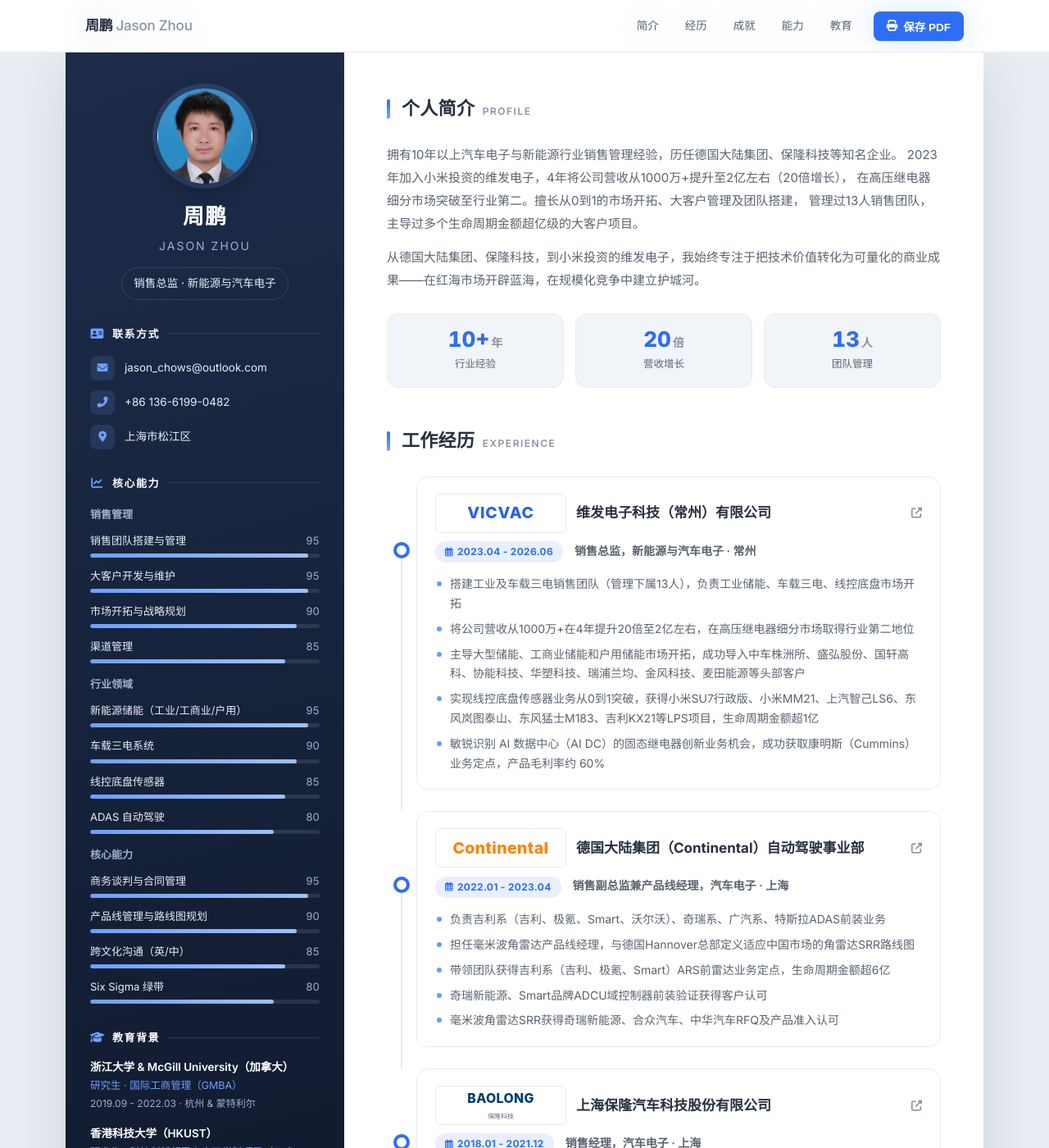
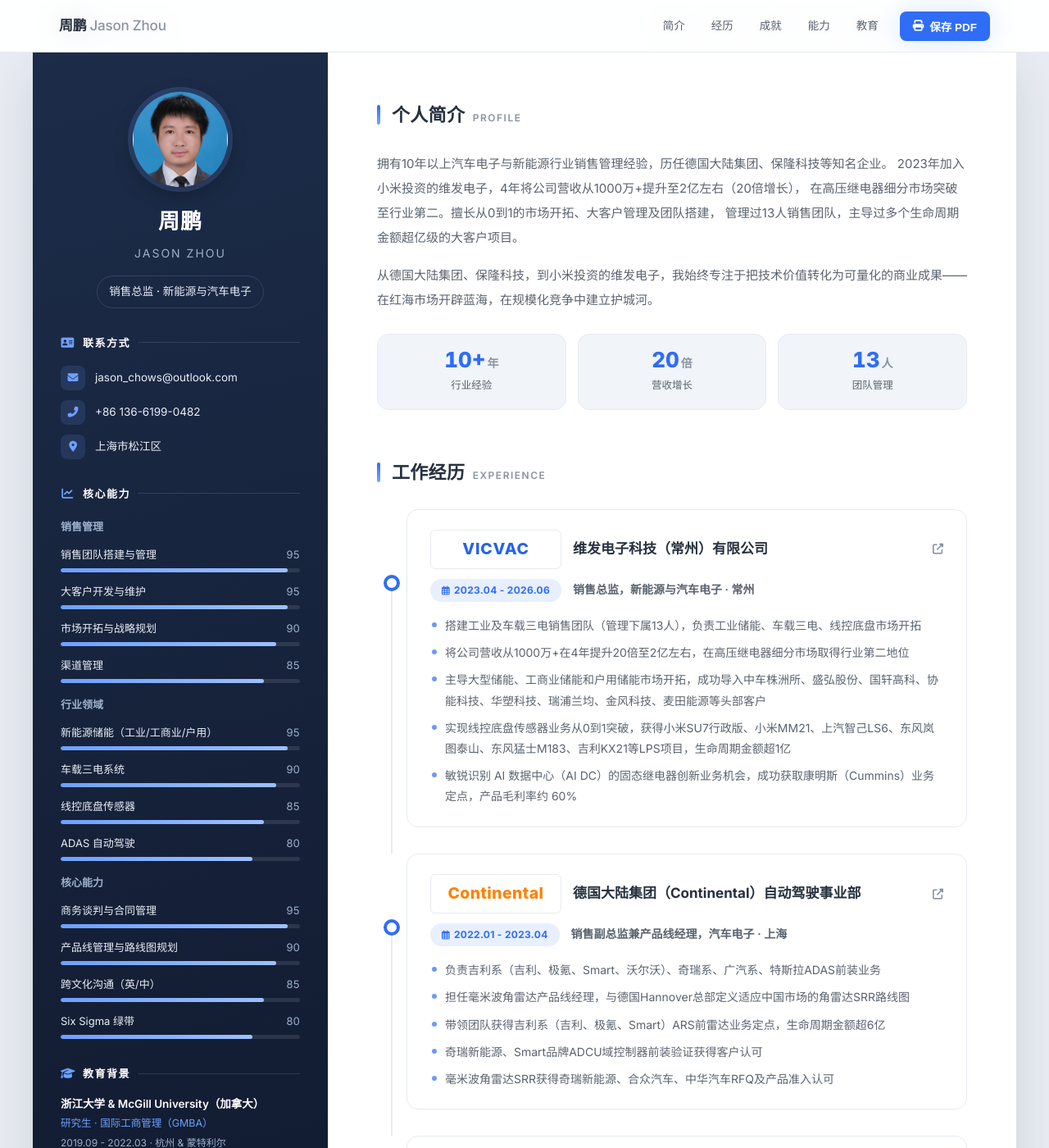
Before and after one commit to ZJU-Jason/ZJU-Jason.github.io, a Jekyll site: the page built from index.html, in a window 1280 px wide and 1400 px high. Shown: the whole window at 82% size. Built offline with Jekyll 4.4.1, drawn with Linux system fonts in a browser that asks for light colours.

Commit message:
Update assets/css/style.css

```diff
--- a/assets/css/style.css
+++ b/assets/css/style.css
@@ -44,7 +44,7 @@
 body {
   font-family: var(--font-sans);
   font-size: 15px;
-  line-height: 1.7;
+  line-height: 1.85;
   color: var(--text);
   background: var(--page-bg);
   -webkit-font-smoothing: antialiased;
@@ -72,7 +72,7 @@
 .site-header.scrolled { box-shadow: 0 1px 12px rgba(16, 23, 42, 0.07); }
 
 .nav-inner {
-  max-width: 1120px; margin: 0 auto; padding: 0 24px;
+  max-width: 1200px; margin: 0 auto; padding: 0 32px;
   height: 100%; display: flex; align-items: center; justify-content: space-between;
 }
 .nav-logo { font-size: 17px; font-weight: 700; color: var(--text); letter-spacing: -0.2px; }
@@ -102,11 +102,11 @@
    CV 纸张容器
    ============================================= */
 .cv-page {
-  max-width: 1120px; margin: 0 auto;
+  max-width: 1200px; margin: 0 auto;
   background: var(--paper);
   box-shadow: var(--shadow-page);
   display: grid;
-  grid-template-columns: 340px 1fr;
+  grid-template-columns: 360px 1fr;
   align-items: start;
   margin-top: var(--nav-height);
   min-height: calc(100vh - var(--nav-height));
@@ -118,7 +118,7 @@
 .cv-sidebar {
   background: var(--sb-bg);
   color: var(--sb-text);
-  padding: 44px 30px 38px;
+  padding: 48px 34px 42px;
   position: sticky; top: var(--nav-height);
   align-self: flex-start;
   min-height: calc(100vh - var(--nav-height));
@@ -181,9 +181,9 @@
 /* =============================================
    右侧主内容
    ============================================= */
-.cv-main { padding: 50px 52px 56px; }
+.cv-main { padding: 56px 60px 64px; }
 
-.cv-section { margin-bottom: 46px; }
+.cv-section { margin-bottom: 56px; }
 .cv-section:last-child { margin-bottom: 0; }
 
 .cv-sec-head { display: flex; align-items: center; gap: 14px; margin-bottom: 24px; }
@@ -192,7 +192,7 @@
 .cv-sec-en { font-size: 12px; font-weight: 600; letter-spacing: 1.5px; color: var(--text-3); text-transform: uppercase; margin-left: 4px; }
 
 /* 个人简介 */
-.cv-summary { font-size: 15px; line-height: 1.85; color: var(--text-2); margin-bottom: 14px; }
+.cv-summary { font-size: 15px; line-height: 2.0; color: var(--text-2); margin-bottom: 16px; }
 .cv-summary:last-of-type { margin-bottom: 0; }
 .cv-stats { display: flex; gap: 14px; margin-top: 26px; }
 .cv-stat {
@@ -206,10 +206,10 @@
 /* =============================================
    工作经历（时间线 + 期段内嵌）
    ============================================= */
-.exp-list { display: flex; flex-direction: column; gap: 26px; }
+.exp-list { display: flex; flex-direction: column; gap: 32px; }
 .exp-item { position: relative; padding-left: 36px; }
 .exp-item::before {
-  content: ""; position: absolute; left: 17px; top: 80px; bottom: -26px;
+  content: ""; position: absolute; left: 17px; top: 80px; bottom: -32px;
   width: 2px; background: var(--line);
 }
 .exp-item:last-child::before { display: none; }
@@ -219,10 +219,10 @@
 }
 .exp-body {
   background: var(--paper); border: 1px solid var(--line); border-radius: var(--radius);
-  padding: 20px 22px; transition: box-shadow 0.3s ease, transform 0.3s ease, border-color 0.3s ease;
+  padding: 24px 28px; transition: box-shadow 0.3s ease, transform 0.3s ease, border-color 0.3s ease;
 }
 .exp-body:hover { box-shadow: var(--shadow-card); transform: translateY(-2px); border-color: #d6e2fb; }
-.exp-top { display: flex; align-items: center; gap: 12px; flex-wrap: wrap; }
+.exp-top { display: flex; align-items: center; gap: 14px; flex-wrap: wrap; }
 .exp-logo {
   width: 160px; height: 48px; flex: none; object-fit: contain;
   background: #fff; border: 1px solid var(--line); border-radius: 6px; padding: 3px 6px;
@@ -230,17 +230,17 @@
 .exp-company { font-size: 17px; font-weight: 700; color: var(--text); flex: 1; min-width: 0; }
 .exp-link { color: var(--text-3); font-size: 13px; }
 .exp-link:hover { color: var(--accent); }
-.exp-meta { display: flex; align-items: baseline; gap: 14px; margin: 10px 0 14px; flex-wrap: wrap; }
+.exp-meta { display: flex; align-items: baseline; gap: 14px; margin: 12px 0 16px; flex-wrap: wrap; }
 .exp-period-badge {
   font-size: 12px; font-weight: 700; color: var(--accent); background: var(--accent-soft);
-  padding: 3px 12px; border-radius: 999px; white-space: nowrap; letter-spacing: 0.3px;
+  padding: 3px 14px; border-radius: 999px; white-space: nowrap; letter-spacing: 0.3px;
   display: inline-flex; align-items: center; gap: 5px;
 }
 .exp-period-badge i { font-size: 11px; }
 .exp-position { font-size: 14px; font-weight: 600; color: var(--text-2); }
 .exp-highlights li {
-  position: relative; padding-left: 18px; font-size: 14px; line-height: 1.7;
-  color: var(--text-2); margin-bottom: 7px;
+  position: relative; padding-left: 18px; font-size: 14px; line-height: 1.8;
+  color: var(--text-2); margin-bottom: 8px;
 }
 .exp-highlights li:last-child { margin-bottom: 0; }
 .exp-highlights li::before {
@@ -253,7 +253,7 @@
    ============================================= */
 .ach-grid { display: grid; grid-template-columns: 1fr 1fr; gap: 16px; }
 .ach-card {
-  position: relative; padding: 20px 155px 18px 20px; border-radius: var(--radius);
+  position: relative; padding: 24px 155px 22px 24px; border-radius: var(--radius);
   background: var(--paper); border: 1px solid var(--line);
   transition: box-shadow 0.3s ease, transform 0.3s ease, border-color 0.3s ease;
   overflow: hidden;
@@ -274,7 +274,7 @@
   color: var(--gold); background: var(--gold-soft); padding: 3px 11px; border-radius: 999px; margin-bottom: 10px;
 }
 .ach-card h3 { font-size: 16px; font-weight: 700; color: var(--text); margin-bottom: 8px; line-height: 1.4; }
-.ach-card p { font-size: 13.5px; line-height: 1.7; color: var(--text-2); margin-bottom: 12px; }
+.ach-card p { font-size: 14px; line-height: 1.8; color: var(--text-2); margin-bottom: 12px; }
 .ach-tags { display: flex; flex-wrap: wrap; gap: 7px; }
 .ach-tag { font-size: 11.5px; font-weight: 500; padding: 3px 10px; border-radius: 999px; background: var(--accent-soft); color: var(--accent); }
 
@@ -283,7 +283,7 @@
    ============================================= */
 .site-footer { border-top: 1px solid var(--line); background: var(--paper); }
 .footer-inner {
-  max-width: 1120px; margin: 0 auto; padding: 22px 52px;
+  max-width: 1200px; margin: 0 auto; padding: 26px 60px;
   display: flex; align-items: center; justify-content: space-between; font-size: 13px; color: var(--text-3);
 }
 .footer-links { display: flex; gap: 14px; }
@@ -317,7 +317,7 @@
     background: #fff; flex-direction: column; align-items: stretch; padding: 12px; gap: 2px;
     border-bottom: 1px solid var(--line); box-shadow: var(--shadow-card); }
   .nav-links.open a { display: block; }
-  .cv-main { padding: 32px 20px 40px; }
+  .cv-main { padding: 40px 28px 48px; }
   .exp-item { padding-left: 24px; }
   .exp-dot { left: 2px; width: 16px; height: 16px; border-width: 3px; }
   .exp-item::before { left: 10px; }
```
